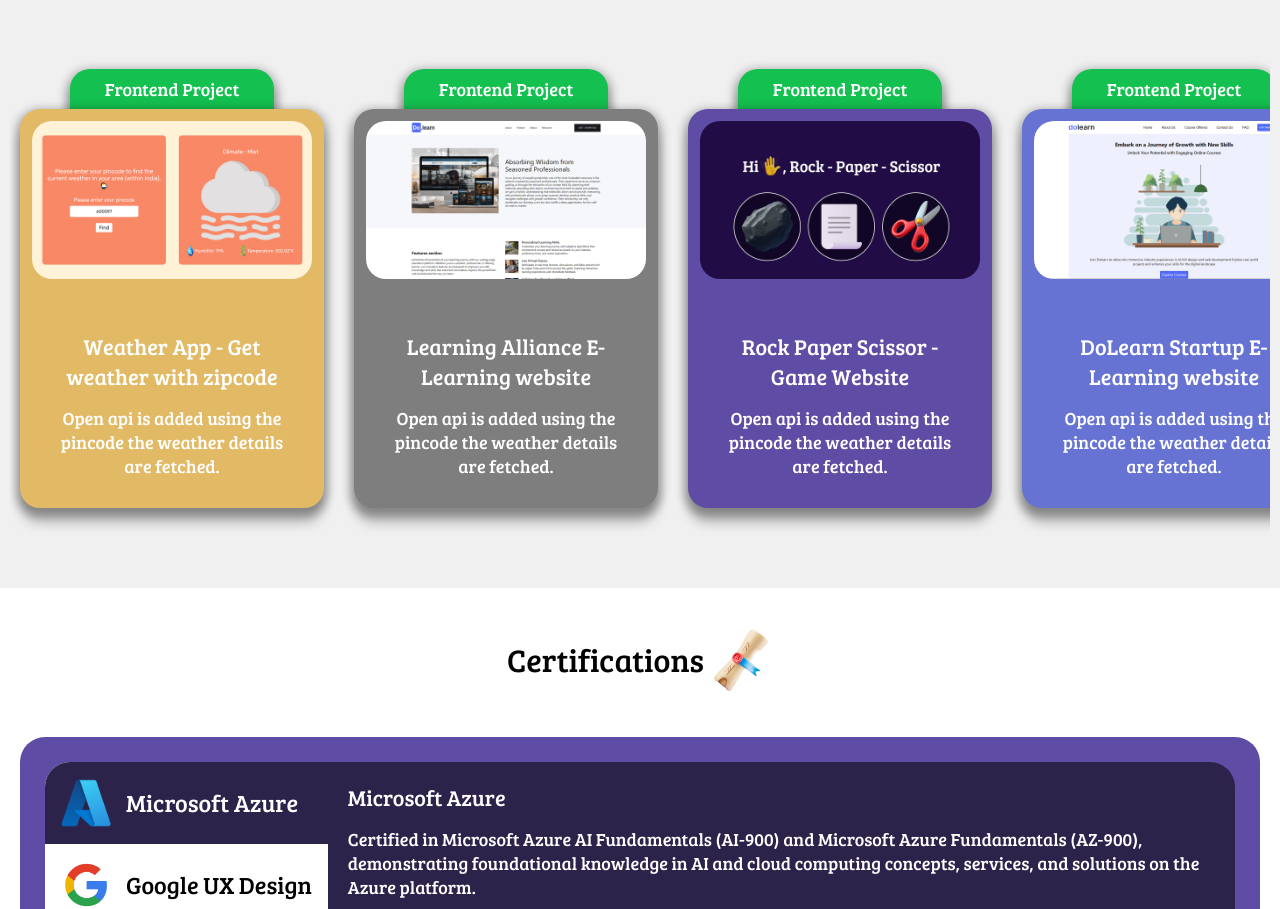
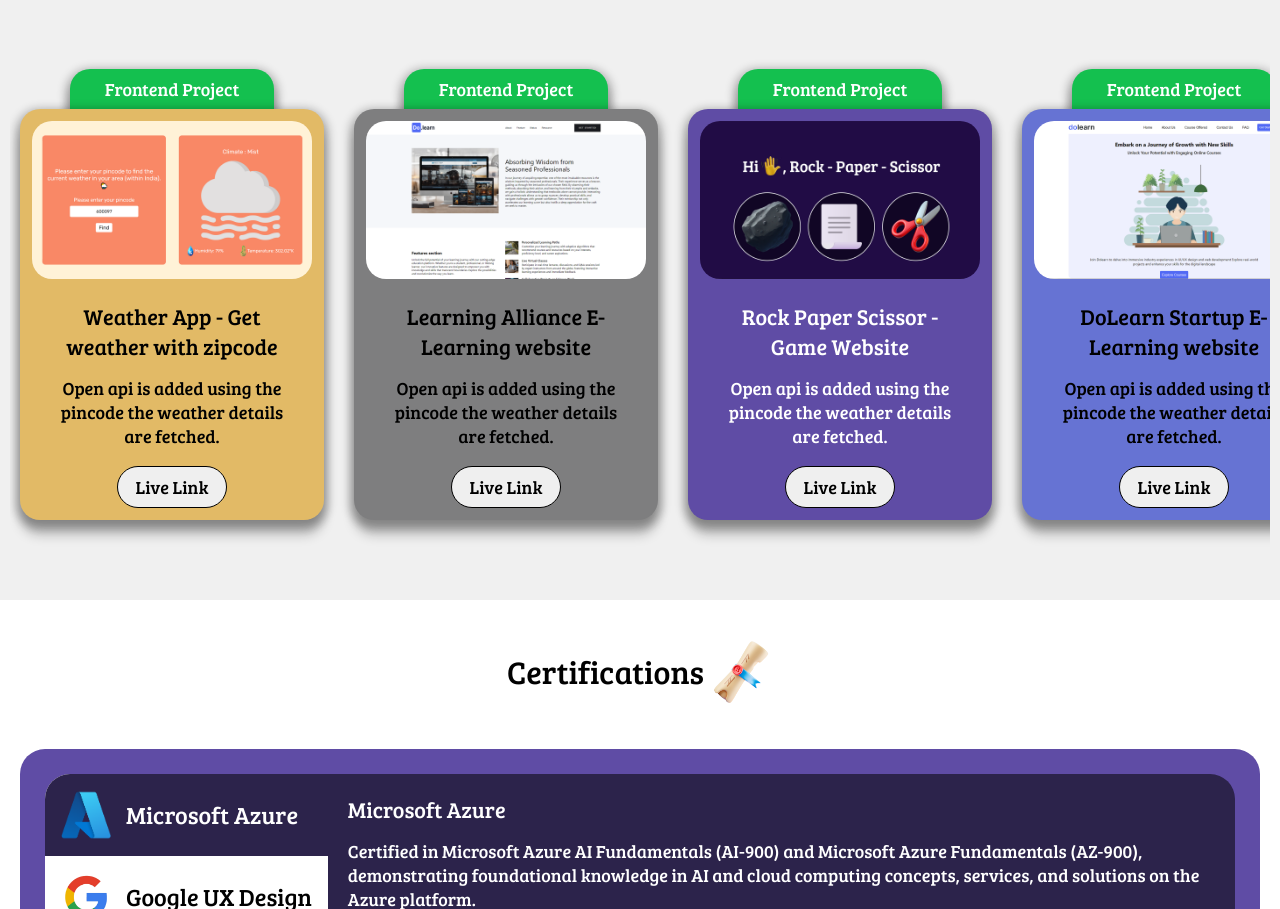
Before and after one commit to MuralidharanPM/portfolio, a React (Create React App) app: page / in a window 1280 px wide. Shown: the part 3504-4413 px from the top of the page. Built offline with nearby package versions, Linux system fonts and the light colour scheme.

Commit message:
Project Page Changes

```diff
--- a/src/components/Projects.css
+++ b/src/components/Projects.css
@@ -47,7 +47,6 @@
     padding: 12px;
     display: flex;
     flex-direction: column;
-    gap: 30px;
     box-shadow: rgba(0, 0, 0, 0.3) 0px 4px 10px 4px, rgba(0, 0, 0, 0.22) 0px 15px 12px;
 }
 .proCardCatyCls {
@@ -103,6 +102,19 @@
     gap: 5px;
     justify-content: center;
 }
+.proCardLiveLinkCls {
+    display: flex;
+    justify-content: center;
+}
+.proCardLiveLinkBtnCls {
+    padding: 8px 18px;
+    border-radius: 30px;
+    outline: none;
+    border: 1px solid;
+    font-size: 18px;
+    font-family: 'Bree Serif', serif;
+    font-weight: 400;
+}
 @media (max-width: 768px) {
     .projectTitleHeadCls {
         font-size: 26px;
--- a/src/components/Projects.js
+++ b/src/components/Projects.js
@@ -64,6 +64,10 @@
 
     const fullStackProjList = [];
 
+    const handleClick = (link) => {
+        window.open(link, "_blank");
+    }
+
     const allProjects = [{
         projectType: "Frontend Project",
         projectName: "Weather App - Get weather with zipcode",
@@ -72,8 +76,8 @@
         projectTechStac: [ReactLogo, JavaScript, Typescript, GitHub, HTML, CSS, Bootstrap, Json, RestAPI],
         projectLiveLink: "https://muralidharanpm.github.io/weatherapp/",
         cardBackColour: "rgb(226 186 102)",
-        cardContBackColour: "rgb(226 186 102)",
-        cardContTextColor: "#fff",
+        cardContBackColour: "#fff2d7",
+        cardContTextColor: "#000",
         folderColor: "#14c04f",
         fontColor: "#fff"
     }, {
@@ -84,8 +88,8 @@
         projectTechStac: [ReactLogo, JavaScript, Typescript, GitHub, HTML, CSS, Bootstrap, Json],
         projectLiveLink: "https://muralidharanpm.github.io/learningAlliance/",
         cardBackColour: "#7e7e7f",
-        cardContBackColour: "#7e7e7f",
-        cardContTextColor: "#fff",
+        cardContBackColour: "rgb(245 247 250)",
+        cardContTextColor: "#000",
         folderColor: "#14c04f",
         fontColor: "#fff"
     }, {
@@ -96,7 +100,7 @@
         projectTechStac: [ReactLogo, JavaScript, Typescript, GitHub, HTML, CSS, Bootstrap, Json],
         projectLiveLink: "https://muralidharanpm.github.io/rockPaperScissor/",
         cardBackColour: "#5f4ca5",
-        cardContBackColour: "#5f4ca5",
+        cardContBackColour: "rgb(33 12 69)",
         cardContTextColor: "#fff",
         folderColor: "#14c04f",
         fontColor: "#fff"
@@ -108,8 +112,8 @@
         projectTechStac: [ReactLogo, JavaScript, Typescript, GitHub, HTML, CSS, Bootstrap, Json],
         projectLiveLink: "https://muralidharanpm.github.io/dolearn/",
         cardBackColour: "#6673d3",
-        cardContBackColour: "#6673d3",
-        cardContTextColor: "#fff",
+        cardContBackColour: "rgb(238 240 254)",
+        cardContTextColor: "#000",
         folderColor: "#14c04f",
         fontColor: "#fff"
     }, {
@@ -120,7 +124,7 @@
         projectTechStac: [Figma, Spline, PhotoShop],
         projectLiveLink: "https://www.behance.net/gallery/201191549/AutoDeals-Car-Dealership",
         cardBackColour: "rgb(195 191 191)",
-        cardContBackColour: "rgb(195 191 191)",
+        cardContBackColour: "rgb(240 240 240)",
         cardContTextColor: "#000",
         folderColor: "#f3f324",
         fontColor: "#000"
@@ -132,7 +136,7 @@
         projectTechStac: [Figma, Spline, PhotoShop],
         projectLiveLink: "https://www.behance.net/gallery/210670013/Portfolio-website-wireframe-for-beginners-type-1",
         cardBackColour: "#f0f0f0",
-        cardContBackColour: "#f0f0f0",
+        cardContBackColour: "rgb(255 255 255)",
         cardContTextColor: "#000",
         folderColor: "#f3f324",
         fontColor: "#000"
@@ -158,9 +162,13 @@
                                                         <img className="proCardThumbNailCls" src={item.projectBanner} alt="Project Card Image Thumbnail" />
                                                     </div>
                                                     <div className="proCardContCls">
-                                                        <div className="proCardProjDetailsCls" style={{ backgroundColor: item.cardContBackColour, color: item.cardContTextColor }}>
-                                                            <div className="proCardTitleCls">{item.projectName}</div>
+                                                        <div className="proCardProjDetailsCls" style={{ color: item.cardContTextColor }}>
+                                                            <div className="proCardTitleCls">
+                                                                {item.projectName}</div>
                                                             <div className="proCardContCls">{item.projectDes}</div>
+                                                        </div>
+                                                        <div className="proCardLiveLinkCls">
+                                                            <button className="proCardLiveLinkBtnCls" onClick={() => handleClick(item.projectLiveLink)}>Live Link</button>
                                                         </div>
                                                     </div>
                                                 </div>
```
